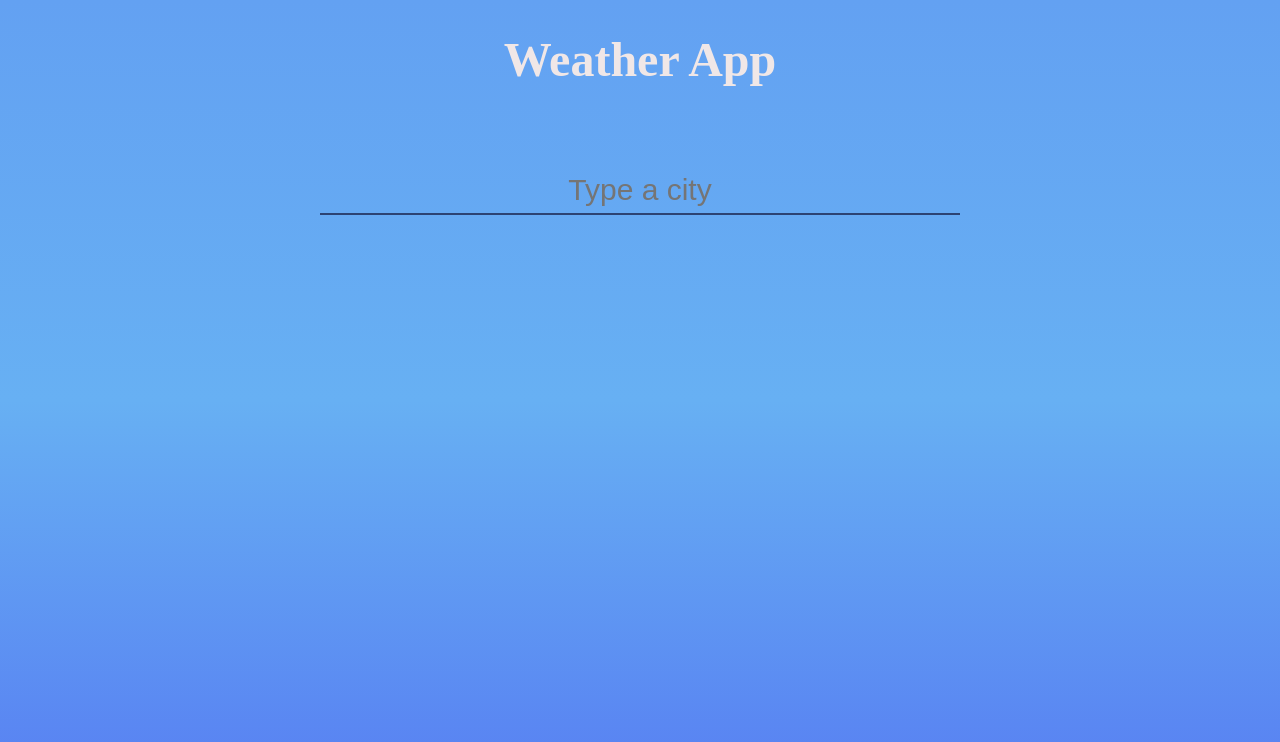
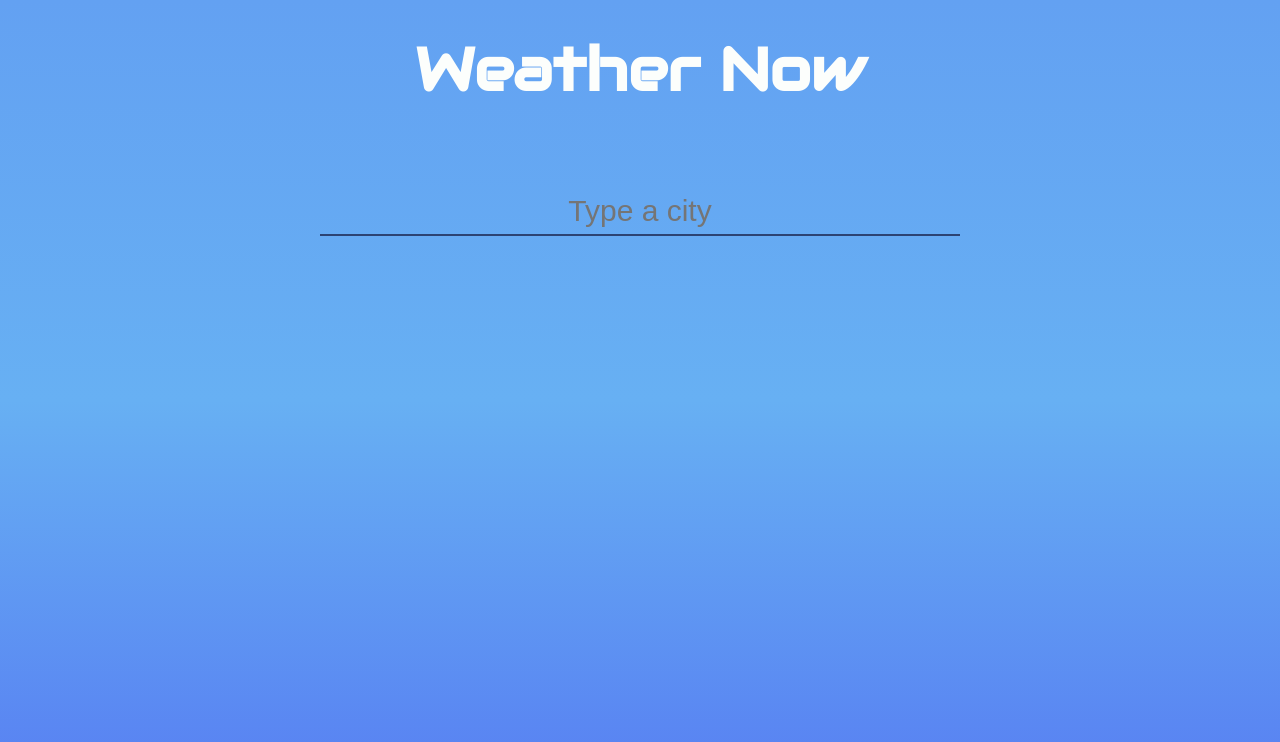
Before and after one commit to Resdayn/Weather-Now, a Vue app: page / in a window 1280 px wide. Shown: the top 742 px of the page. Built offline with nearby package versions, Linux system fonts and the light colour scheme.

Commit message:
restyled

```diff
--- a/src/components/TheTitle.vue
+++ b/src/components/TheTitle.vue
@@ -1,17 +1,25 @@
 <template>
   <div>
-    <h1>Weather App</h1>
+    <h1>Weather Now</h1>
   </div>
 </template>
 
 <style scoped>
+@import url('https://fonts.googleapis.com/css2?family=Audiowide&display=swap');
 h1 {
+  font-family: 'Audiowide', cursive;
   display: flex;
   flex-direction: column;
   place-items: center;
   justify-content: center;
-  font-size: 48px;
+  font-size: 60px;
   padding: 2rem 0;
-  color: rgb(240, 231, 231);
+  color: #FCFEFC;
+}
+
+@media screen and (max-width: 480px) {
+  h1 {
+    font-size: 40px;
+  }
 }
 </style>
```
